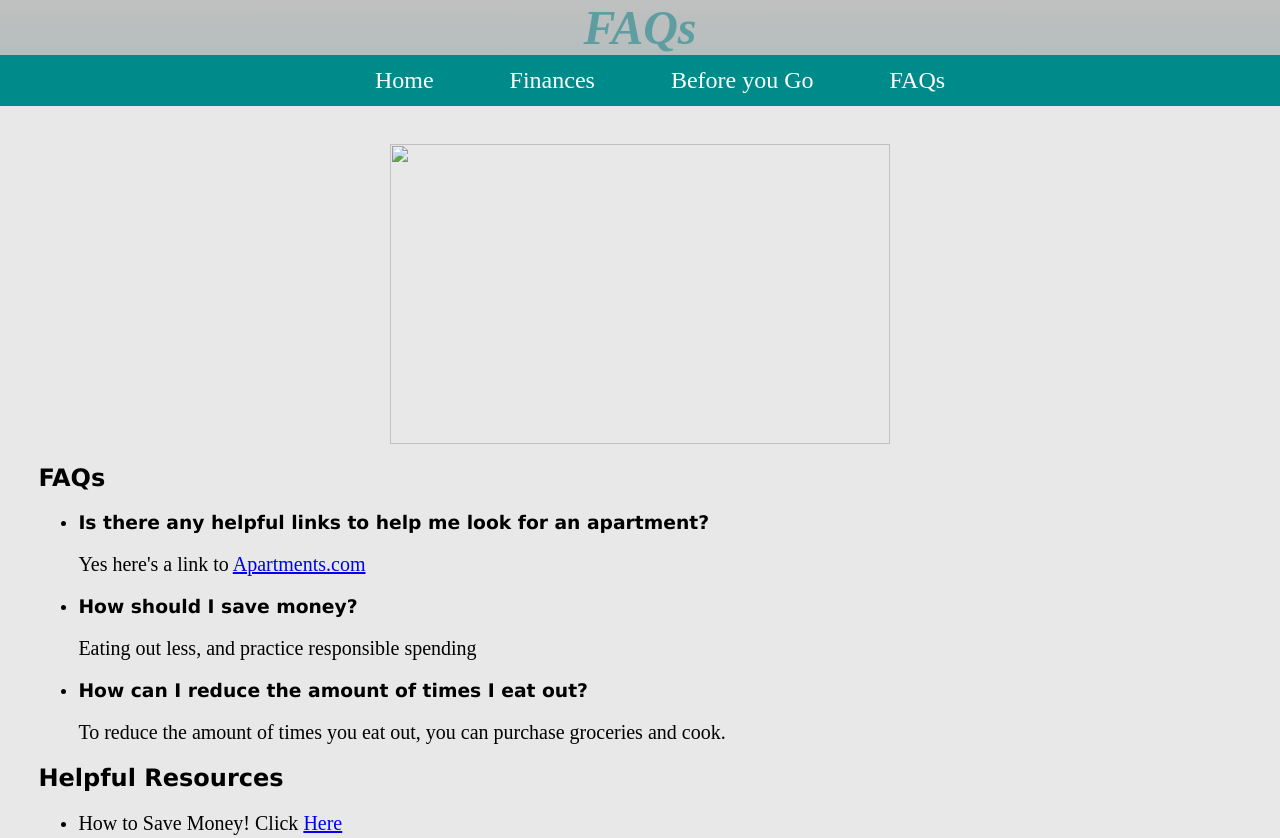
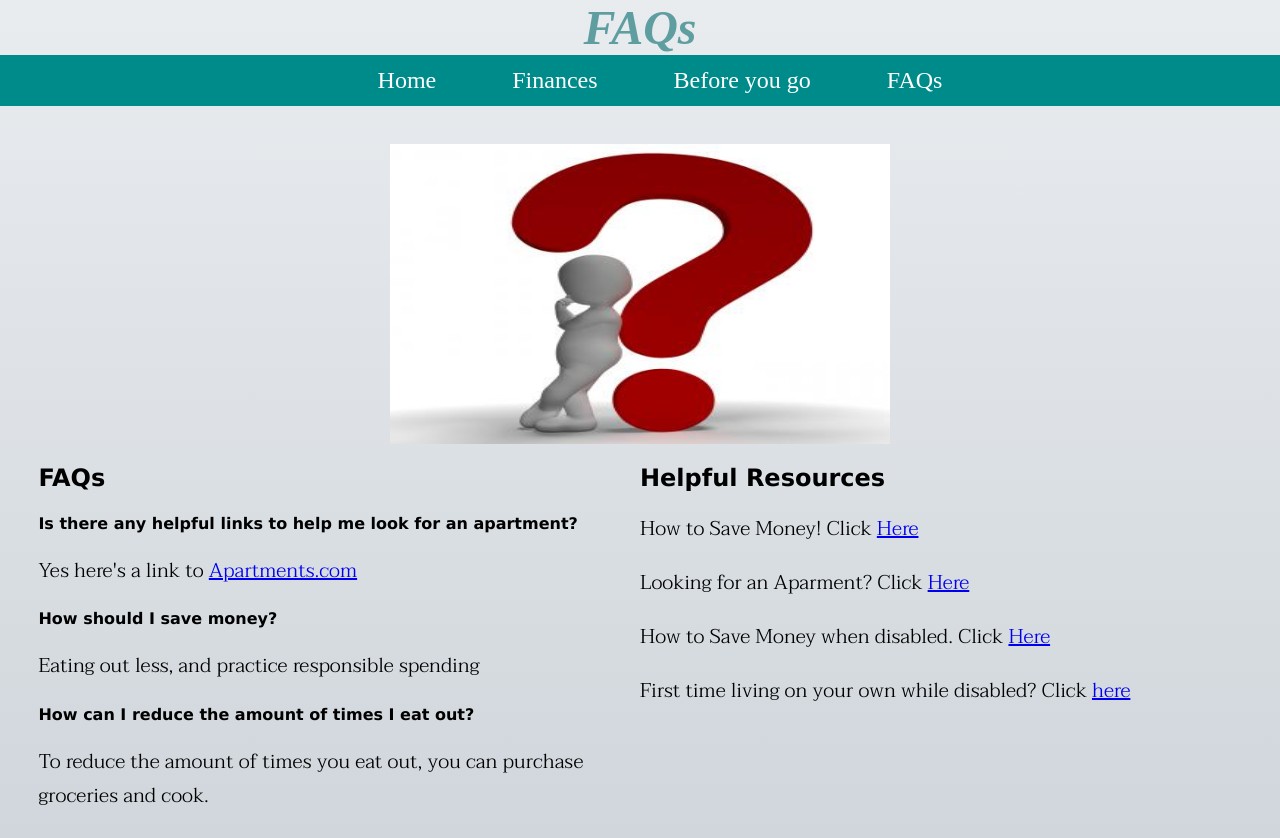
Before and after one commit to DarrylBrooks97/Saving-Strikers, a plain HTML site: page student/faqs.html in a window 1280 px wide. Shown: the top 838 px of the page. Drawn offline with Linux system fonts and the light colour scheme; files that its build step writes are made by us from their sources; a web font is replaced by a local one.

Commit message:
Updated for Chapter 6 Lab 3

```diff
--- a/student/css/styles.css
+++ b/student/css/styles.css
@@ -1,7 +1,7 @@
 /*
 Group Members: Marthe Edme , Darryl Brooks
 File Name: styles.css
-Current Date: 10/03/2020
+Current Date: 10/11/2020
 */
 /*
     The importance of the CSS Reset is to make sure you are working on a webpage that doesn't already have any styling.
@@ -19,7 +19,9 @@ h1 {
   padding: 0;
   border: 0;
 }
-
+body{
+  background: linear-gradient(#e9ecef,#ced4da);
+}
 /* Home Page Styling*/
 .home-picture {
   max-width: 100%;
@@ -86,7 +88,6 @@ nav li a:hover {
 /* Style rules for main content */
 main {
   padding: 3%;
-  background-color: #e8e8e8;
   overflow: auto;
   font-family: Verdana, Arial, sans-serif;
 }
@@ -95,6 +96,7 @@ main p {
   font-size: 1.25em;
   font-family: "Taviraj", serif;
   border-radius: 3px 5px 2px 4px;
+  /* max-width: 1024px; */
 }
 main div img {
   width: 500px;
@@ -106,6 +108,26 @@ img {
   height: 50%;
   width: 70%;
   max-width: 100%;
+}
+.column{
+  display: flex;
+}
+.column div{
+  flex: 50%;
+}
+.column ul{
+  list-style: none;
+  margin-block-start: 0;
+  margin-block-end: 0;
+  margin-inline-start: 0px;
+  margin-inline-end: 0px;
+  padding-inline-start: 0;
+}
+.column li{
+  margin: auto;
+}
+#faq{
+  text-align: center;
 }
 .corner{
   border-radius: 10px;
@@ -150,6 +172,12 @@ footer a {
     padding: 0.5em;
   }
 }
+/* Media Query for Mobile Device*/
+@media screen and (max-width:800px),print{
+  .column{
+  display: block;
+}
+}
 /*Media Query for Desktop Viewport*/
 @media screen and (min-width: 1000px), print{
   /*Desktop Viewport: Style rules for nav area*/
@@ -159,17 +187,8 @@ footer a {
   nav li a{
     padding: 0.5em 1.5em;
   }
-  nav li a:hover{
-    color: #008080;
-    background-color:#C0C0C0;
-  }
   /*Desktop Viewport: Style rules for main content*/
   #info ul{
     margin-left: 5%;
   }
 }
-/*Media Query for Large Desktop Viewports*/
-@media screen and (min-width: 1280px){
-  body{
-    background:linear-gradient(#C0C0C0, #008080)
-  }
--- a/student/faqs.html
+++ b/student/faqs.html
@@ -2,13 +2,17 @@
 <!--
    Group Members: Marthe Edme , Darryl Brooks
    File Name: faq.html
-    Current Date: 9/19/2020
+   Current Date: 10/11/2020
    -->
 <html lang="en">
    <head>
       <meta name="viewport" content="width=device-width, initial-scale=1" charset="utf-8" />
       <title>FAQs</title>
-    <link href="student/css/styles.css" rel="stylesheet">
+      <link
+      href="https://fonts.googleapis.com/css2?family=Piazzolla&family=Taviraj:wght@300&display=swap"
+      rel="stylesheet"
+    />
+      <link href="css/styles.css" rel="stylesheet">
    </head>
    <body>
       <header>
@@ -18,28 +22,29 @@
          <ul>
             <li><a href="index.html">Home</a></li>
             <li><a href="finances.html">Finances</a></li>
-        <li><a href="beforeyougo.html">Before you Go</a></li>
+            <li><a href="beforeyougo.html">Before you go</a></li>
             <li><a href="faqs.html">FAQs</a></li>
          </ul>
       </nav>
       <!-- The main's purpose is to hold all of the main information about the webpage  -->
       <main>
          <div id="faqs">
-        <img src="student/images/question.jpg"></img>
+         <img src="images/question.jpg"></img>
+         <div class="column">
             <div>
                <h2>FAQs</h2>
                <ul>
                   <li>
-              <h3>Is there any helpful links to help me look for an apartment?</h3>
+                     <h4>Is there any helpful links to help me look for an apartment?</h4>
                      <p>Yes here's a link to <a href="https://www.apartments.com/" target="_blank">Apartments.com</a></p>
                   </li>
                   <li>
-              <h3>How should I save money?</h3>
+                     <h4>How should I save money?</h4>
                      <p>Eating out less, and practice responsible spending</p>
                   </li>
                   <li>
-              <h3>How can I reduce the amount of times I eat out?</h3>
-              <p>To reduce the amount of times you eat out, you can purchase groceries and cook.</p>
+                     <h4>How can I reduce the amount of times I eat out?</h3>
+                     <p>To reduce the amount of times you eat out, you can purchase groceries and cook.</h4>
                   </li>
                </ul>
             </div>
@@ -63,6 +68,7 @@
                </p>
             </div>
          </div>
+         </div>
       </main>
       <footer>
          Need more information? Email us at
```
Also changed, not shown: student/beforeyougo.html (+11 -7 lines), student/finances.html (+10 -7 lines), student/index.html (+4 -4 lines), student/template.html (+1 -1 lines). Lines whose indentation alone changed are shown as unchanged.
